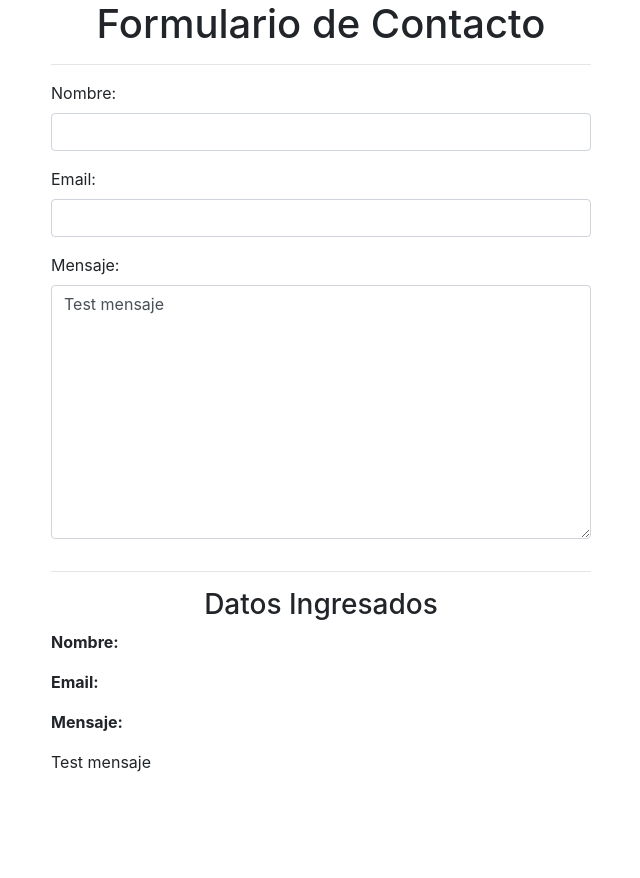
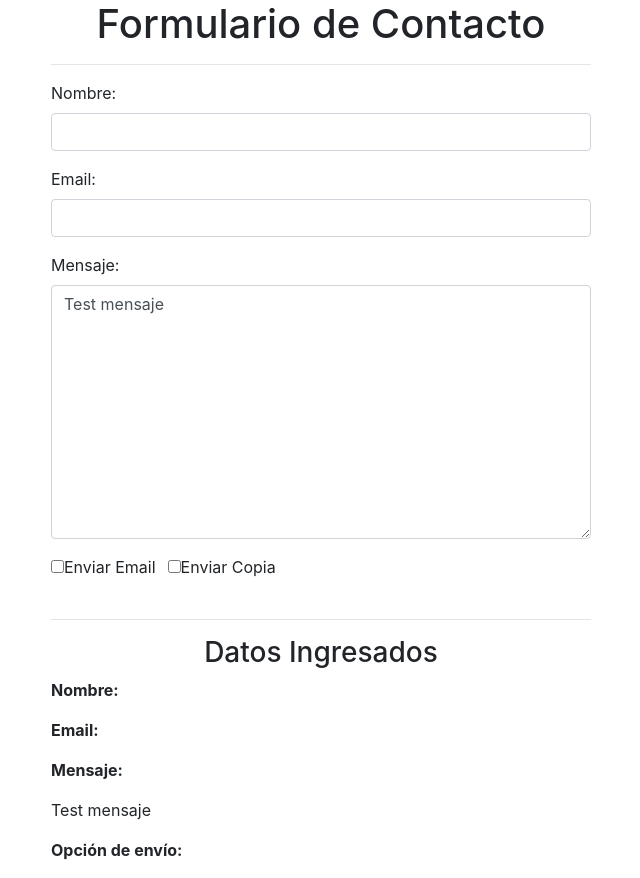
Before and after one commit to juanca84/formulario-vue, a Vue app: page / in a window 1280 px wide. Shown: the whole page, without its empty margins (34-674 px from the left). Before the commit the page ends 800 px from the top, so only its background shows below. Built offline with nearby package versions, Linux system fonts and the light colour scheme.

Commit message:
Adición de checkbox como array

```diff
--- a/src/components/Formulario.vue
+++ b/src/components/Formulario.vue
@@ -17,6 +17,12 @@
             <label for="mensaje">Mensaje:</label>
             <textarea name="mensaje" id="mensaje" cols="60" rows="10" class="form-control" v-model="mensaje"></textarea>
           </div>
+          <div class="form-group">
+            <input type="checkbox" id="enviaremail" value="enviaremail" v-model="opcionEmail">
+            <label for="enviaremail" class="form-check form-check-inline">Enviar Email</label>
+            <input type="checkbox" id="enviarcopia" value="enviarcopia" v-model="opcionEmail">
+            <label for="enviarcopia" class="form-check form-check-inline">Enviar Copia</label>
+          </div>
         </div>
       </div>
     </form>
@@ -32,6 +38,12 @@
             <p><strong>Email:</strong> {{datosPersona.email}}</p>
             <p><strong>Mensaje:</strong></p>
             <p class="formato-text-area">{{mensaje}}</p>
+            <p><strong>Opción de envío:</strong></p>
+            <p>
+              <ul>
+                <li v-for="item in opcionEmail" :key="item">{{item}}</li>
+              </ul>
+            </p>
           </div>
         </div>
       </div>
@@ -48,7 +60,8 @@ export default {
         nombre:'',
         email:''
       },
-      mensaje: 'Test mensaje'
+      mensaje: 'Test mensaje',
+      opcionEmail: []
     }
   }
 }
```
